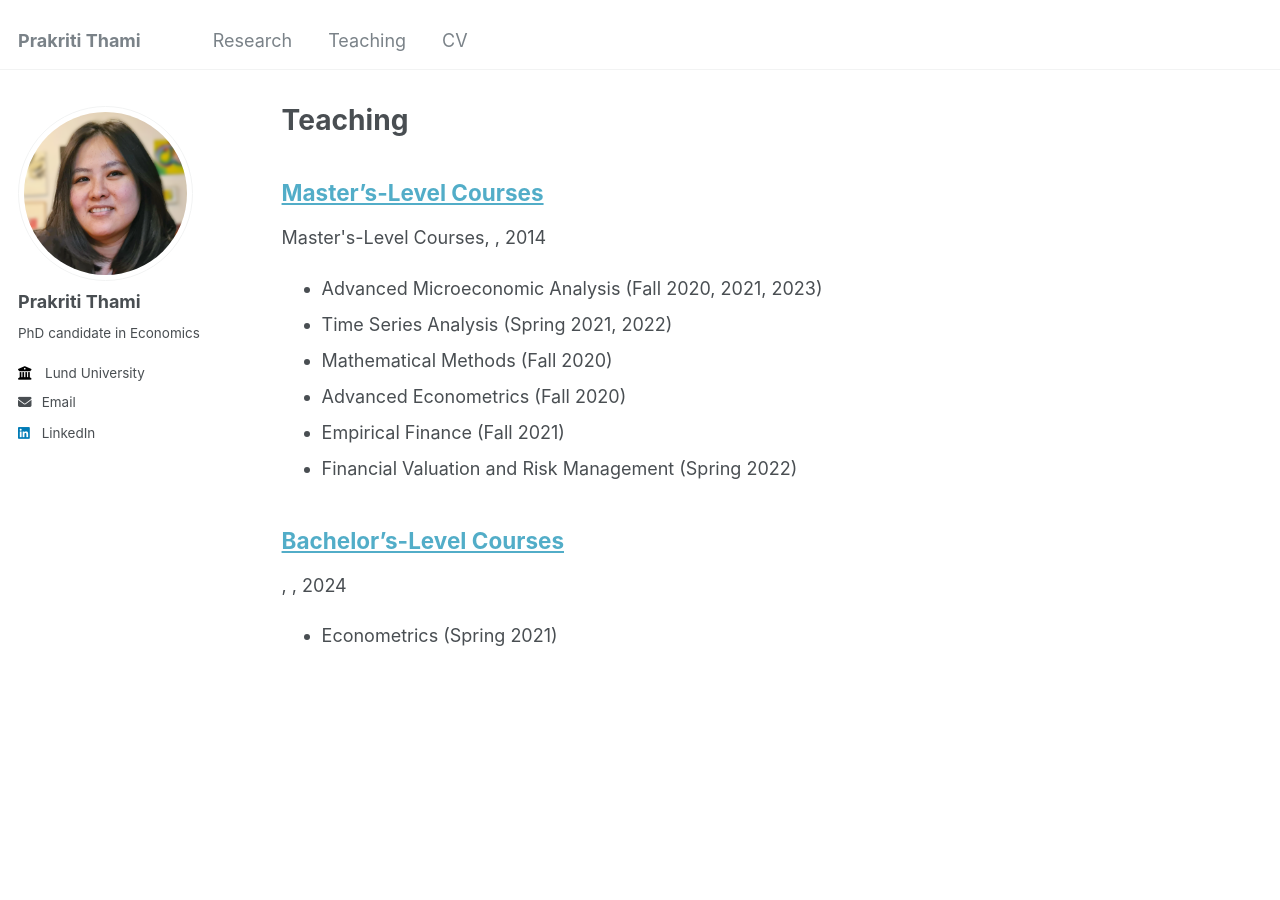
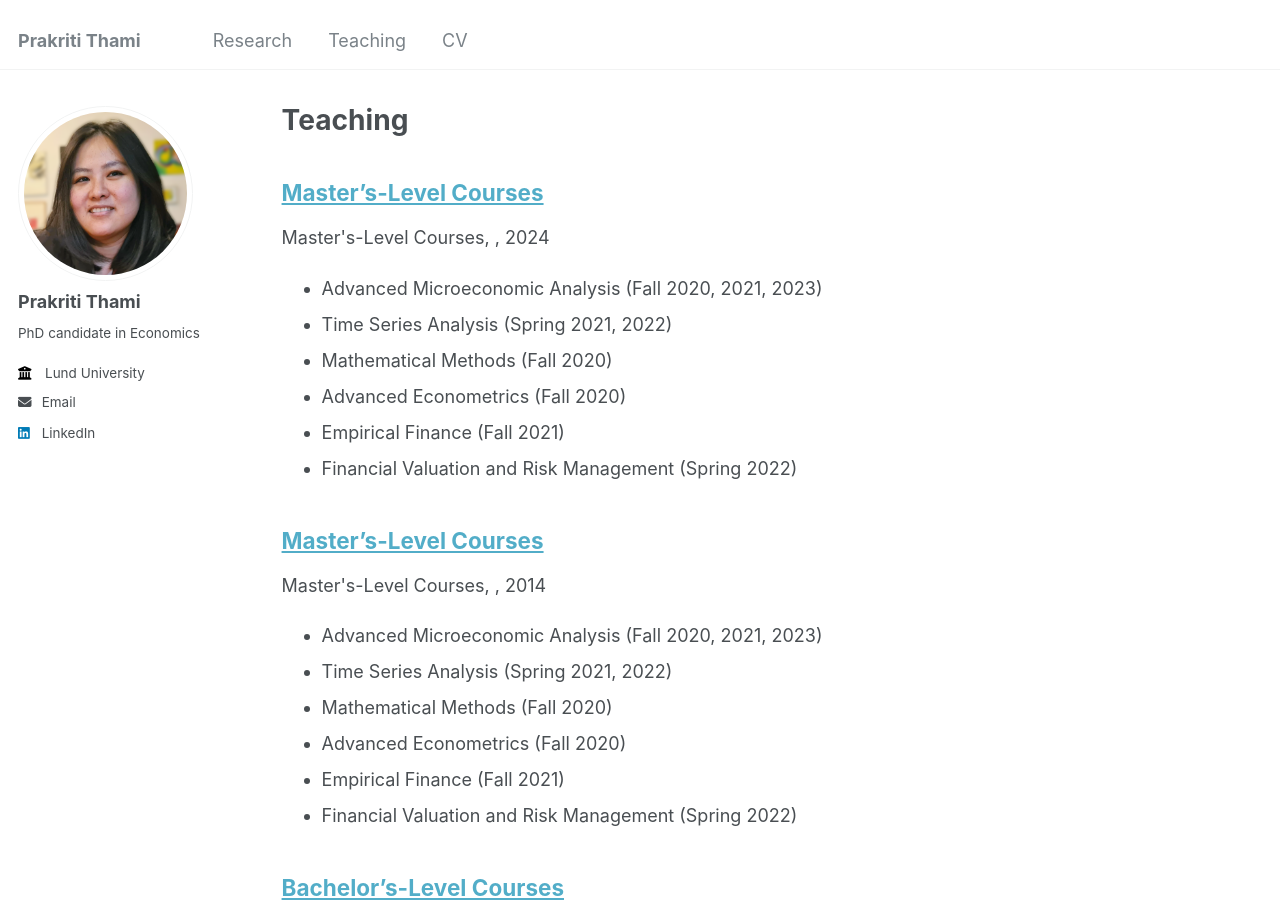
Before and after one commit to prakritithami/prakritithami.github.io, a Jekyll site: the page built from _pages/teaching.html, in a window 1280 px wide and 900 px high. Built offline with Jekyll 4.4.1, drawn with Linux system fonts in a browser that asks for light colours.

Commit message:
Update course_bach.md

```diff
--- a/_teaching/course_bach.md
+++ b/_teaching/course_bach.md
@@ -1 +1,12 @@
-lkajdkfl
+---
+title: "Master's-Level Courses"
+collection: teaching
+type: "Master's-Level Courses"
+permalink: /teaching/masters-courses
+---
+* Advanced Microeconomic Analysis (Fall 2020, 2021, 2023)
+* Time Series Analysis (Spring 2021, 2022)
+* Mathematical Methods (Fall 2020)
+* Advanced Econometrics (Fall 2020)
+* Empirical Finance (Fall 2021)
+* Financial Valuation and Risk Management (Spring 2022)
```
